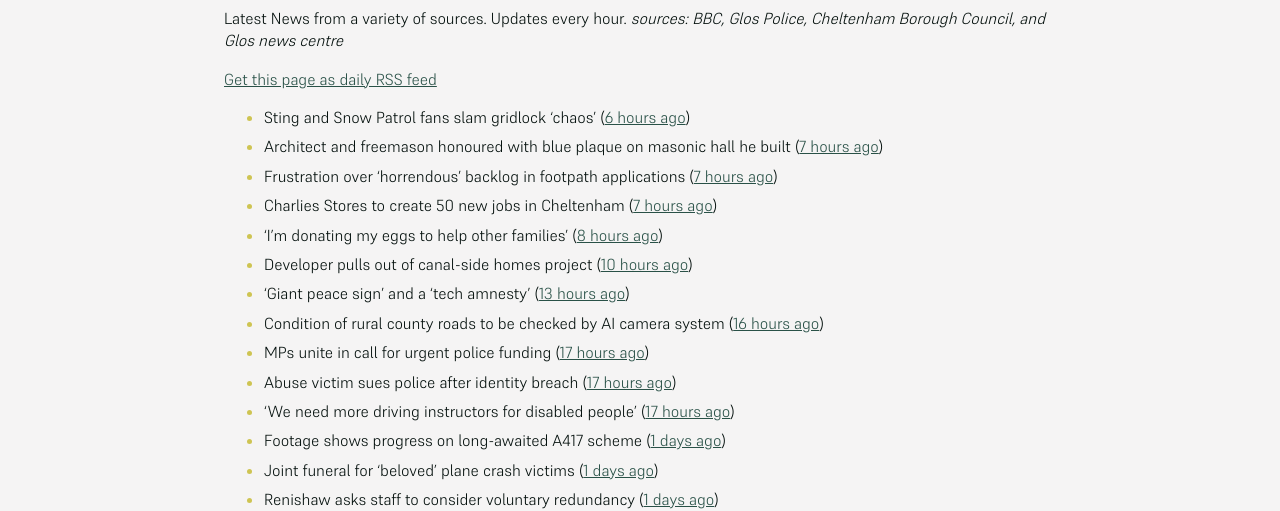
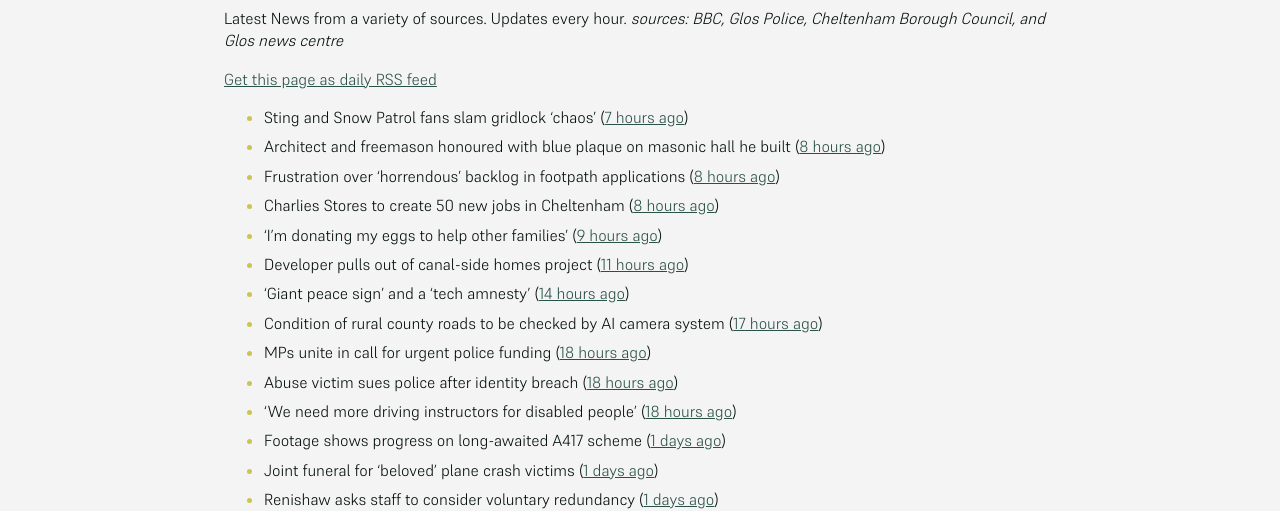
Before and after one commit to mat-0/cheltenham-open-data, a Jekyll site: the page built from _pages/news.md, in a window 1280 px wide. Shown: the part 266-777 px from the top of the page. Built offline with Jekyll 4.4.1, drawn with Linux system fonts in a browser that asks for light colours.

Commit message:
Updated 2025-06-19 23:57:50

```diff
--- a/_pages/news.md
+++ b/_pages/news.md
@@ -12,17 +12,17 @@ _sources: BBC, Glos Police, Cheltenham Borough Council, and Glos news centre_
 [Get this page as daily RSS feed](/daily.rss)
 
 <!-- news_marker starts -->
-- Sting and Snow Patrol fans slam gridlock 'chaos' ([6 hours ago](https://www.bbc.com/news/articles/cwygv0pqy74o))
-- Architect and freemason honoured with blue plaque on masonic hall he built ([7 hours ago](https://gloucesternewscentre.co.uk/architect-and-freemason-honoured-with-blue-plaque-on-masonic-hall-he-built/))
-- Frustration over ‘horrendous’ backlog in footpath applications ([7 hours ago](https://gloucesternewscentre.co.uk/frustration-over-horrendous-backlog-in-footpath-applications/))
-- Charlies Stores to create 50 new jobs in Cheltenham ([7 hours ago](https://gloucesternewscentre.co.uk/charlies-stores-to-create-50-new-jobs-in-cheltenham/))
-- 'I'm donating my eggs to help other families' ([8 hours ago](https://www.bbc.com/news/articles/c5y614jm758o))
-- Developer pulls out of canal-side homes project ([10 hours ago](https://www.bbc.com/news/articles/cwyxe24xr1jo))
-- 'Giant peace sign' and a 'tech amnesty' ([13 hours ago](https://www.bbc.com/news/articles/cglzk58j8jxo))
-- Condition of rural county roads to be checked by AI camera system ([16 hours ago](https://gloucesternewscentre.co.uk/condition-of-rural-county-roads-to-be-checked-by-ai-camera-system/))
-- MPs unite in call for urgent police funding ([17 hours ago](https://www.bbc.com/news/articles/cev0jk0v88do))
-- Abuse victim sues police after identity breach ([17 hours ago](https://www.bbc.com/news/articles/cdxk0x09k7qo))
-- 'We need more driving instructors for disabled people' ([17 hours ago](https://www.bbc.com/news/articles/cx27142pgn4o))
+- Sting and Snow Patrol fans slam gridlock 'chaos' ([7 hours ago](https://www.bbc.com/news/articles/cwygv0pqy74o))
+- Architect and freemason honoured with blue plaque on masonic hall he built ([8 hours ago](https://gloucesternewscentre.co.uk/architect-and-freemason-honoured-with-blue-plaque-on-masonic-hall-he-built/))
+- Frustration over ‘horrendous’ backlog in footpath applications ([8 hours ago](https://gloucesternewscentre.co.uk/frustration-over-horrendous-backlog-in-footpath-applications/))
+- Charlies Stores to create 50 new jobs in Cheltenham ([8 hours ago](https://gloucesternewscentre.co.uk/charlies-stores-to-create-50-new-jobs-in-cheltenham/))
+- 'I'm donating my eggs to help other families' ([9 hours ago](https://www.bbc.com/news/articles/c5y614jm758o))
+- Developer pulls out of canal-side homes project ([11 hours ago](https://www.bbc.com/news/articles/cwyxe24xr1jo))
+- 'Giant peace sign' and a 'tech amnesty' ([14 hours ago](https://www.bbc.com/news/articles/cglzk58j8jxo))
+- Condition of rural county roads to be checked by AI camera system ([17 hours ago](https://gloucesternewscentre.co.uk/condition-of-rural-county-roads-to-be-checked-by-ai-camera-system/))
+- MPs unite in call for urgent police funding ([18 hours ago](https://www.bbc.com/news/articles/cev0jk0v88do))
+- Abuse victim sues police after identity breach ([18 hours ago](https://www.bbc.com/news/articles/cdxk0x09k7qo))
+- 'We need more driving instructors for disabled people' ([18 hours ago](https://www.bbc.com/news/articles/cx27142pgn4o))
 - Footage shows progress on long-awaited A417 scheme ([1 days ago](https://www.bbc.com/news/articles/c628rjve01lo))
 - Joint funeral for 'beloved' plane crash victims ([1 days ago](https://www.bbc.com/news/articles/c4g8re3v64zo))
 - Renishaw asks staff to consider voluntary redundancy ([1 days ago](https://www.bbc.com/news/articles/cwykllmg8pvo))
```
Also changed, not shown: _data/flood.json (+4 -4 lines), index.md (+5 -5 lines).
